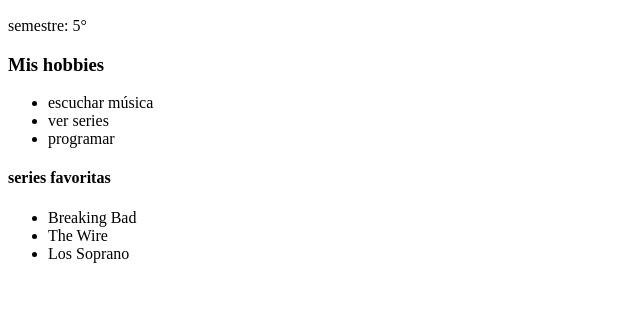
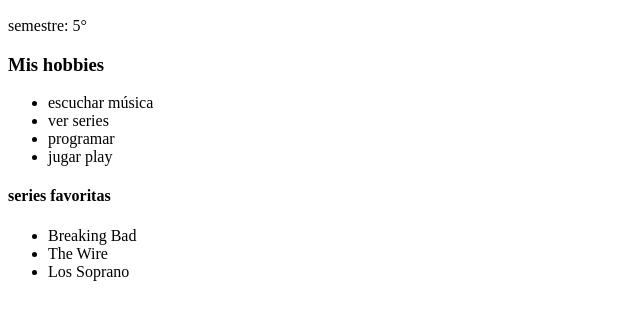
Before and after one commit to nicollealgarin114-sys/taller-buenas-practicas-git, a plain HTML site: page index.html in a window 1280 px wide. Shown: the part 110-430 px from the top of the page, without its empty margins (0-640 px from the left). Drawn offline with Linux system fonts and the light colour scheme.

Commit message:
se agregó un nuevo hobbie a la lista

```diff
--- a/index.html
+++ b/index.html
@@ -15,6 +15,7 @@
         <li>escuchar música</li>
         <li>ver series</li>
         <li>programar</li>
+        <li>jugar play</li>
     </ul>
     <h4>series favoritas</h4>
     <ul>
```
